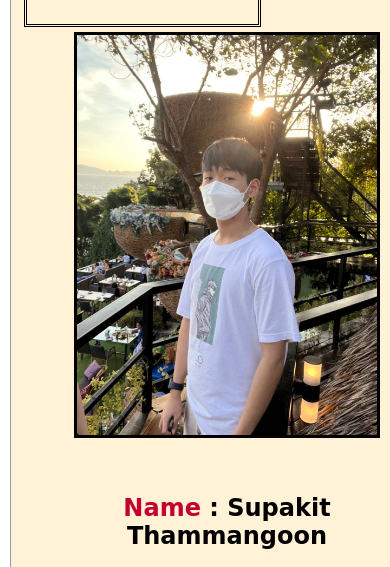
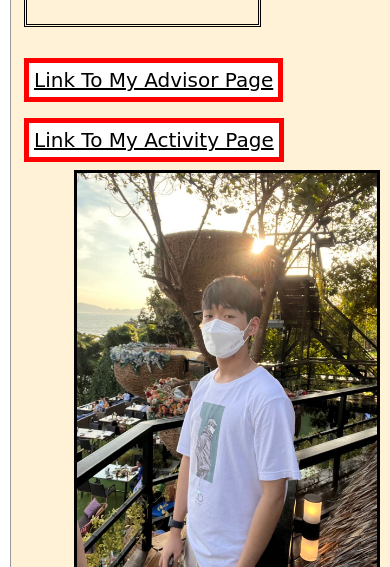
Before and after one commit to SupakitThammangoon/MyCSTUPassport-6609650657, a plain HTML site: page index.html in a window 390 px wide. Shown: the part 262-829 px from the top of the page. Drawn offline with Linux system fonts and the light colour scheme.

Commit message:
Responsive1

```diff
--- a/css/css.css
+++ b/css/css.css
@@ -58,6 +58,10 @@
     color:rgb(195,0,47);
 }
 
+.LIG{
+    color:black;
+}
+
 .Tel{
     color:rgb(255,209,63);
 }
@@ -76,3 +80,22 @@
     font-family:cursive;
     color:black;
 }
+
+.Advisor{
+    border: 5px solid red;
+    background-color: white;
+    font-family: cursive;
+    font-size: 20px;
+    color:black;
+    margin-bottom: 1000px;
+    padding: 5px;
+ }
+
+ .Activity{
+     border: 5px solid red;
+     background-color: white;
+     font-family: cursive;
+     font-size: 20px;
+     color:black;
+     padding: 5px;
+ }
--- a/index.html
+++ b/index.html
@@ -5,9 +5,12 @@
 
    <link rel="Stylesheet " href="css/css.css">
 
+   <meta name="viewport" content="width=device-width, initial-scale=1.0">
+
 </head>
 
 <body>
+
     <h1 class="head1" Align="center">  My <span class="C">C</span> <span class="S">S</span> <span class="T">T</span> <span class="U">U</span> Passport </h1>
 
     <from class="form">
@@ -19,6 +22,15 @@
                 <h1> My Profile </h1>
 
             </legend>
+            <br>
+            <br>
+            <a class="Advisor" title="Link To My Advisor Page" href="" target="_blank">Link To My Advisor Page </a>
+            <br>
+            <br>
+            <br>
+            <a class="Activity" title="Link To My Activity Page" href="" target="_blank">Link To My Activity Page</a>
+            <br>
+            <br>
 
             <center> <img src="image/My_pic.jpg" alt="Myself Picture" width="300px" height = 400px Align="center" class="pic1"> </center>
             <br>
@@ -30,7 +42,7 @@
             <center> <video src="video/intro_myself.MOV" width="400" height="300" controls alt="Video Not Supported" class="video" > Video Not Supported </video>
             </center>
 
-            <h2 class="N1" Align="center"> <span class="IG">IG</span> : Tennn_1_0_ </h2>
+            <h2 class="N1" Align="center"> <span class="IG">IG</span> : <a class="LIG" title="My IG" href="https://www.instagram.com/tennn_1_0_/" target="_blank">Tennn_1_0_<a></h2>
             <h2 class="N1" Align="center"> <span class="Tel">Tel</span> : 092-659-8522 </h2>
             <h2 class="N1" Align="center"> <span class="share">Share Music</span> </h2>
 
```
